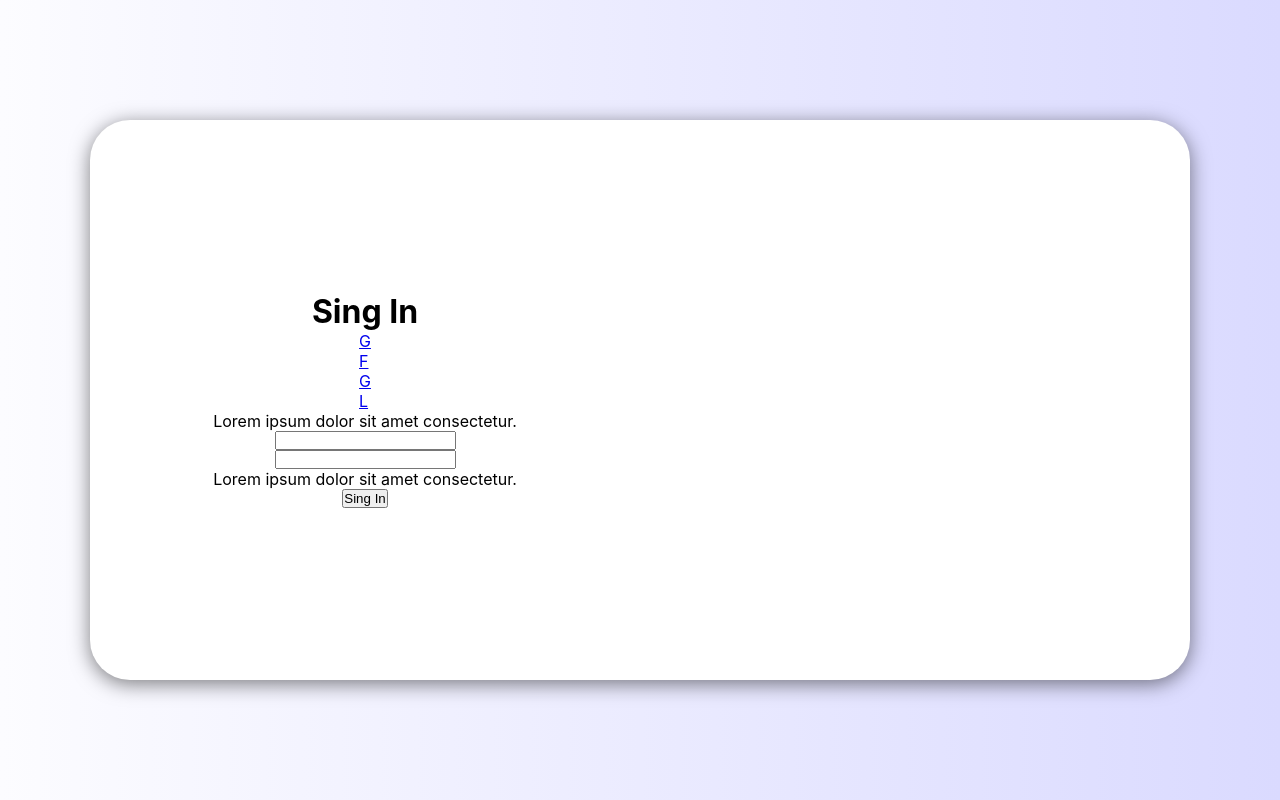
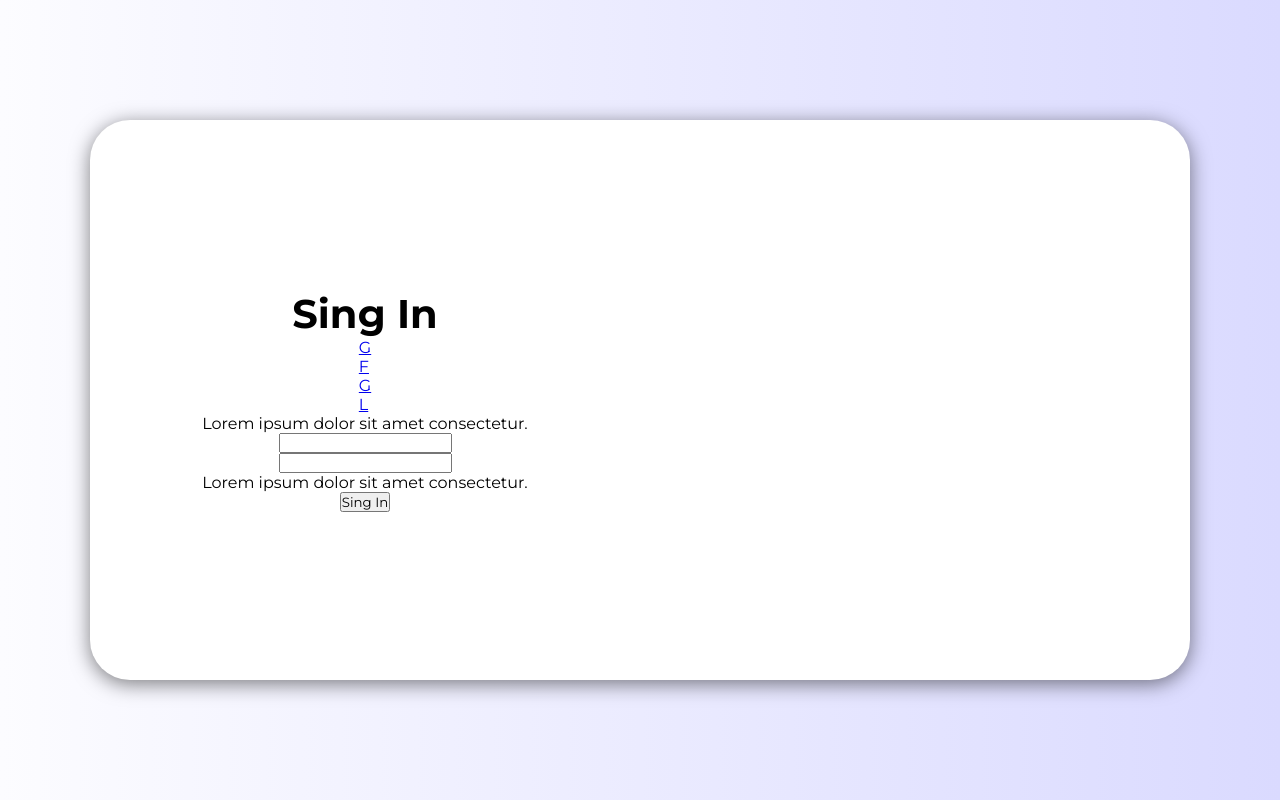
Before and after one commit to TallysonFreitas/Login-Page, a React (Create React App) app: page / in a window 1280 px wide. Built offline with nearby package versions, Linux system fonts and the light colour scheme.

Commit message:
adding font

```diff
--- a/public/index.html
+++ b/public/index.html
@@ -15,6 +15,9 @@
       user's mobile device or desktop. See https://developers.google.com/web/fundamentals/web-app-manifest/
     -->
     <link rel="manifest" href="%PUBLIC_URL%/manifest.json" />
+    <link rel="preconnect" href="https://fonts.googleapis.com">
+    <link rel="preconnect" href="https://fonts.gstatic.com" crossorigin>
+    <link href="https://fonts.googleapis.com/css2?family=Montserrat:wght@100;200;300;400;500;600;700;800;900&display=swap" rel="stylesheet">
     <!--
       Notice the use of %PUBLIC_URL% in the tags above.
       It will be replaced with the URL of the `public` folder during the build.
--- a/src/components/Formulario/index.tsx
+++ b/src/components/Formulario/index.tsx
@@ -1,9 +1,10 @@
+import Titulo from '../Titulo'
 import { ContainerFormulario } from './style'
 
 const Formulario = () => {
   return (
     <ContainerFormulario>
-      <h1>Sing In</h1>
+      <Titulo text="Sing In" />
       <ul>
         <li>
           <a href="#">G</a>
--- a/src/components/Titulo/index.tsx
+++ b/src/components/Titulo/index.tsx
@@ -1,11 +1,11 @@
 import { STitulo } from './style'
 
 export type TituloType = {
-  children: string
+  text: string
 }
 
 const Titulo = (props: TituloType) => {
-  return <STitulo>{props.children}</STitulo>
+  return <STitulo>{props.text}</STitulo>
 }
 
 export default Titulo
--- a/src/style.ts
+++ b/src/style.ts
@@ -6,6 +6,7 @@ export const EstiloGlobal = createGlobalStyle`
   padding:0;
   box-sizing:border-box;
   list-style:none;
+  font-family: 'Montserrat', sans-serif;
 }
 body{
   background: rgb(252,252,255);
```
